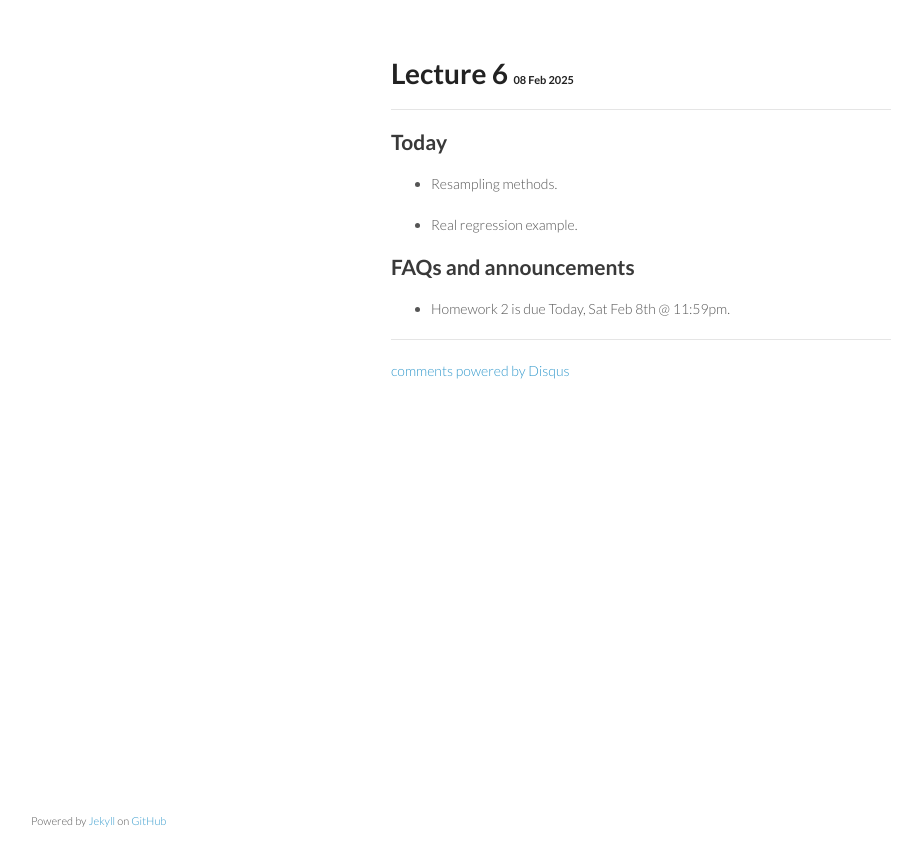
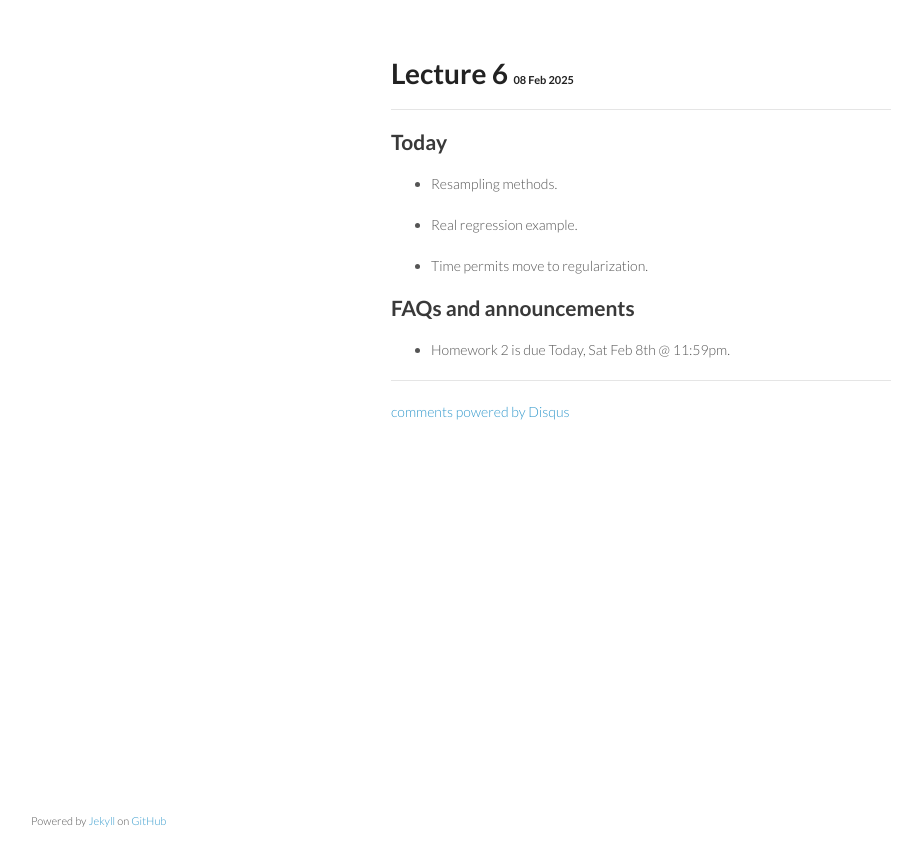
Before and after one commit to ucla-biostat-212a/2025winter, a Jekyll site: the page built from _posts/2025-02-08-week6-day1.md, in a window 1280 px wide. Shown: the top 866 px of the page, without its empty margins (179-1101 px from the left). Built offline with Jekyll 4.4.1, drawn with Linux system fonts in a browser that asks for light colours; comment, search, counter and statistics services are not loaded.

Commit message:
revise posts

```diff
--- a/_posts/2025-02-08-week6-day1.md
+++ b/_posts/2025-02-08-week6-day1.md
@@ -10,6 +10,8 @@ category: biostat212awinter2025
 
 * Real regression example.
 
+* Time permits move to regularization.
+
 
 ## FAQs and announcements
 
```
